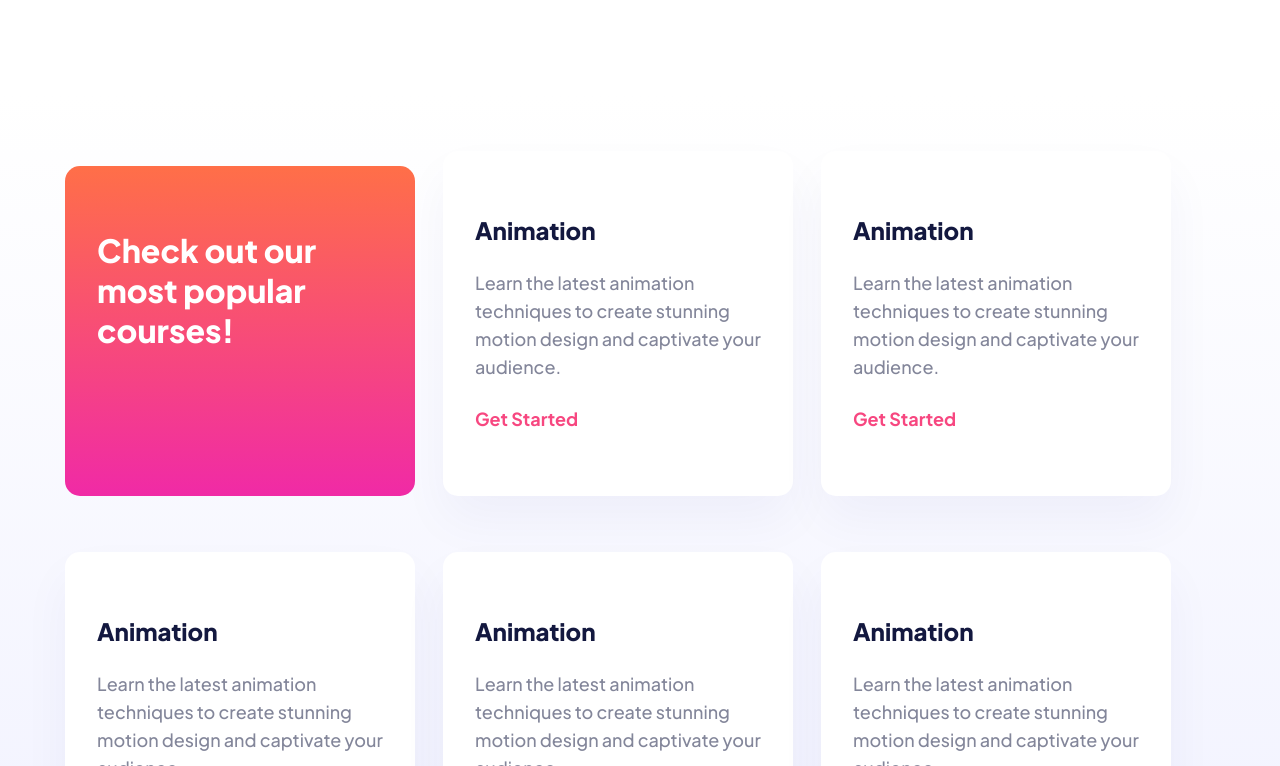
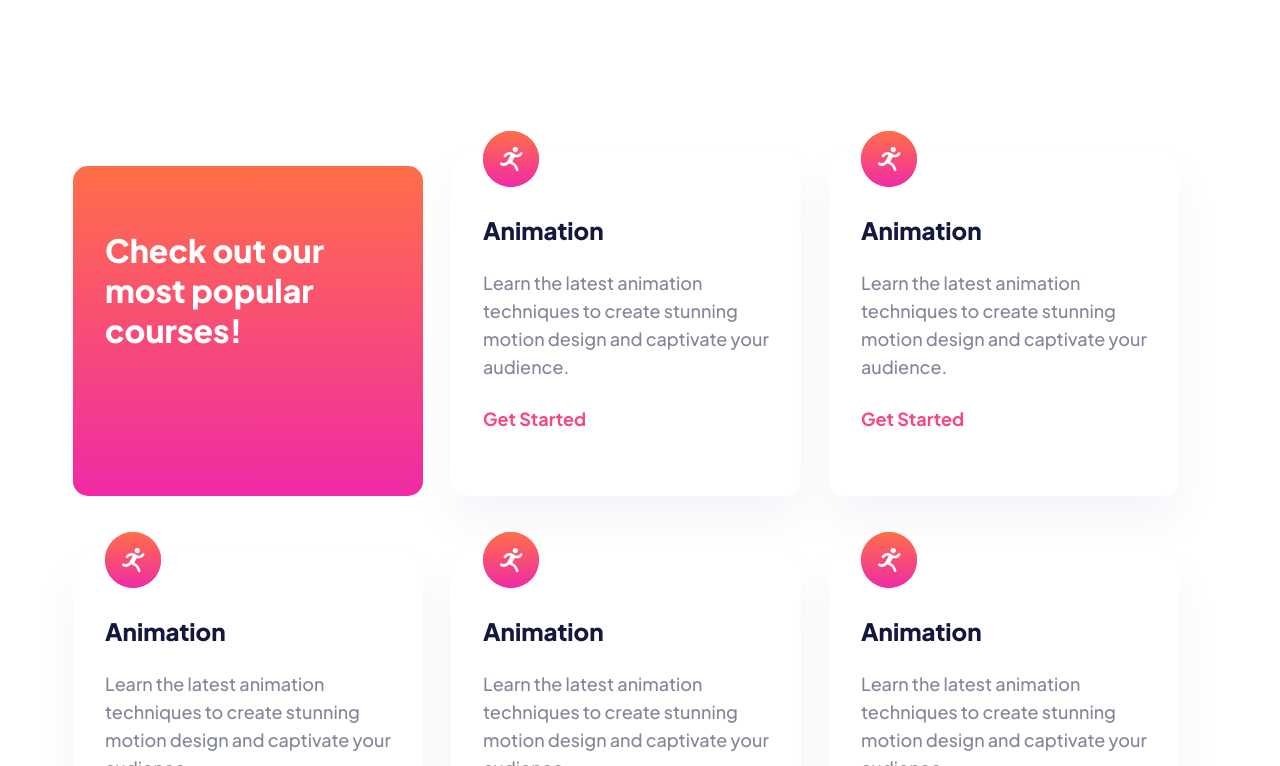
Before and after one commit to jmadrigaladan/frontendmentor.io, a React (Vite) app in the folder skilled-elearning-landing-page/skilled-elearning/: page / in a window 1280 px wide. Shown: the part 774-1540 px from the top of the page. Built offline with nearby package versions, Linux system fonts and the light colour scheme.

Commit message:
need to fix gradient for services section

```diff
--- a/skilled-elearning-landing-page/skilled-elearning/src/App.jsx
+++ b/skilled-elearning-landing-page/skilled-elearning/src/App.jsx
@@ -10,11 +10,14 @@ const App = () => (
         <Hero />
       </div>
     </div>
-    <div className="services--gradient">
-      <div className={`mt-[200px] ${styles.paddingX} ${styles.flexCenter}`}>
+    <div className="">
+      <div
+        className={`mt-[200px] ${styles.paddingX} ${styles.flexCenter} relative`}
+      >
         <div className={`${styles.boxWidth}`}>
           <Services />
         </div>
+        {/* <div className="services--gradient absolute bottom-0" /> */}
       </div>
     </div>
     {/* Serivices Section */}
--- a/skilled-elearning-landing-page/skilled-elearning/src/components/ServiceCard.jsx
+++ b/skilled-elearning-landing-page/skilled-elearning/src/components/ServiceCard.jsx
@@ -1,8 +1,9 @@
 import React from "react";
 import textStyling from "../styles";
+import { animationIcon } from "../assets";
 
 const ServiceCard = ({ title, icon, description }) => (
-  <div className="w-[350px] h-[345px] service--card__bg-shadow rounded-[15px] mr-7 mt-14">
+  <div className="w-[340px] h-[283px] md:w-[350px] md:h-[345px] service--card__bg-shadow rounded-[15px] mr-2 md:mr-7 mt-8  md:mt-14 relative">
     <div className="mt-16 w-[286px] h-[218px] mx-8">
       <div className="">
         <h1 className={`${textStyling.serviceCardHeading}`}>Animation</h1>
@@ -15,6 +16,10 @@ const ServiceCard = ({ title, icon, description }) => (
         >
           Get Started
         </button>
+
+        <div className="gradient-1 rounded-full w-[56px] h-[56px] absolute top-[-20px]">
+          <img src={animationIcon} alt="" />
+        </div>
       </div>
     </div>
   </div>
--- a/skilled-elearning-landing-page/skilled-elearning/src/components/Services.jsx
+++ b/skilled-elearning-landing-page/skilled-elearning/src/components/Services.jsx
@@ -4,8 +4,8 @@ import ServiceCard from "./ServiceCard.jsx";
 
 const Services = () => (
   <section className="h-screen ">
-    <div className="flex items-end flex-wrap">
-      <div className="gradient-1 w-[350px] h-[330px] rounded-[15px] mr-7">
+    <div className="flex justify-center items-end flex-wrap md:max-w-[1200px]">
+      <div className="gradient-1 w-[339px] h-[259px] md:w-[350px] md:h-[330px] rounded-[15px] mr-2 md:mr-7">
         <div className="w-full flex justify-center">
           <h1
             className={`${textStyling.servicesHeading} mt-16 w-[286px] h-[120px]`}
@@ -21,6 +21,7 @@ const Services = () => (
       <ServiceCard className="" />
       <ServiceCard className="" />
     </div>
+
   </section>
 );
 
--- a/skilled-elearning-landing-page/skilled-elearning/src/index.css
+++ b/skilled-elearning-landing-page/skilled-elearning/src/index.css
@@ -29,8 +29,7 @@
 .services--gradient {
   background: linear-gradient(180deg, #ffffff 0%, #f0f1ff 100%);
   width: 100%;
-  margin-top: 48px;
-  height: 888px;
+  height: 100%;
 }
 
 .button--gradient-1:hover {
--- a/skilled-elearning-landing-page/skilled-elearning/src/styles.js
+++ b/skilled-elearning-landing-page/skilled-elearning/src/styles.js
@@ -19,11 +19,11 @@ export const styles = {
   boxWidth: "max-w-[1150px] w-full",
   flexCenter: "flex justify-center items-center",
   flexStart: "flex justify-center items-start",
-  paddingX: "sm:px-16 px-6",
+  paddingX: "sm:px-12 px-6",
   paddingY: "sm:py-16 py-6",
-  padding: "sm:px-16 px-6 sm:py-12 py-4",
-  marginX: "sm:mx-16 mx-6",
-  marginY: "sm:my-16 my-6",
+  padding: "sm:px-12 px-6 sm:py-12 py-4",
+  marginX: "sm:mx-12 mx-6",
+  marginY: "sm:my-12 my-6",
 };
 
 export const layout = {
```
